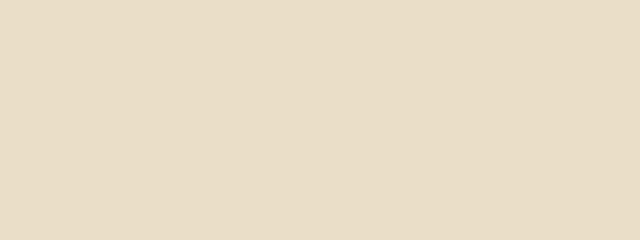
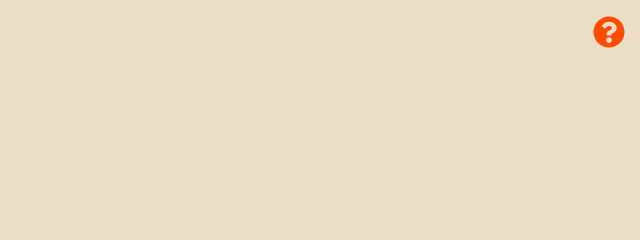
Before and after one commit to IlyesDjari/TrainWorld, a website built with webpack: page Web-APP/docs/index.html in a window 1280 px wide. Shown: the top 240 px of the page, 640-1280 px from the left. Built offline with nearby package versions, Linux system fonts and the light colour scheme; a web font is replaced by a local one.

Commit message:
WIP Adds help button

```diff
--- a/Web-APP/docs/index.html
+++ b/Web-APP/docs/index.html
@@ -25,10 +25,10 @@
         <div class="phone"></div>
         <h2>Draai uw scherm aub</h2>
     </div>
+    <div id="help"><i class="fas fa-question-circle"></i></div>
     <section id="homepage">
         <div id="sidebalk">
             <img src="./images/trainworld-logo.jpg" alt="Trainworld logo">
-
             <div id="languages">
                 <button id="buttonNL">NL</button>
                 <button id="buttonEN">EN</button>
--- a/Web-APP/docs/style.css
+++ b/Web-APP/docs/style.css
@@ -196,6 +196,15 @@ body {
         justify-content: space-between;
 
         width: 10%;
+    }
+
+    #help {
+        position: absolute;
+        right: 15px;
+        top: 15px;
+        text-align: center;
+        font-size: 2em;
+        color: #fc4c00;
     }
 
     /* language menu */
```
